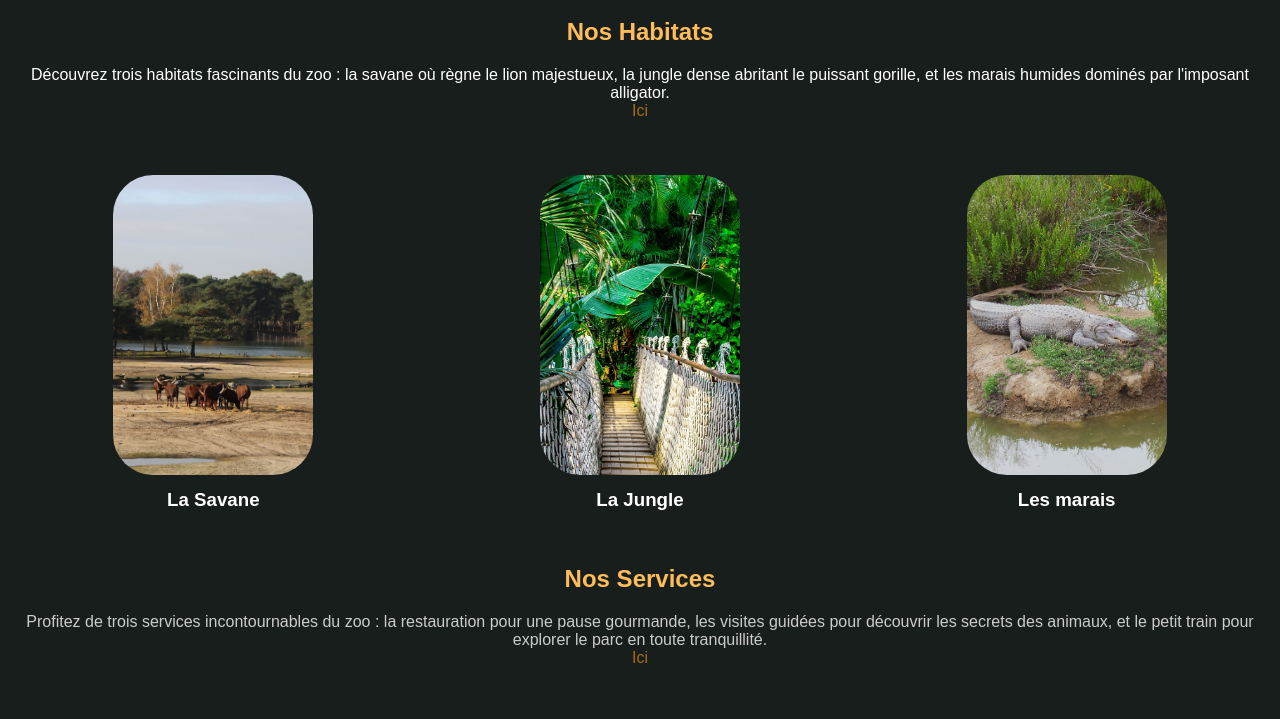
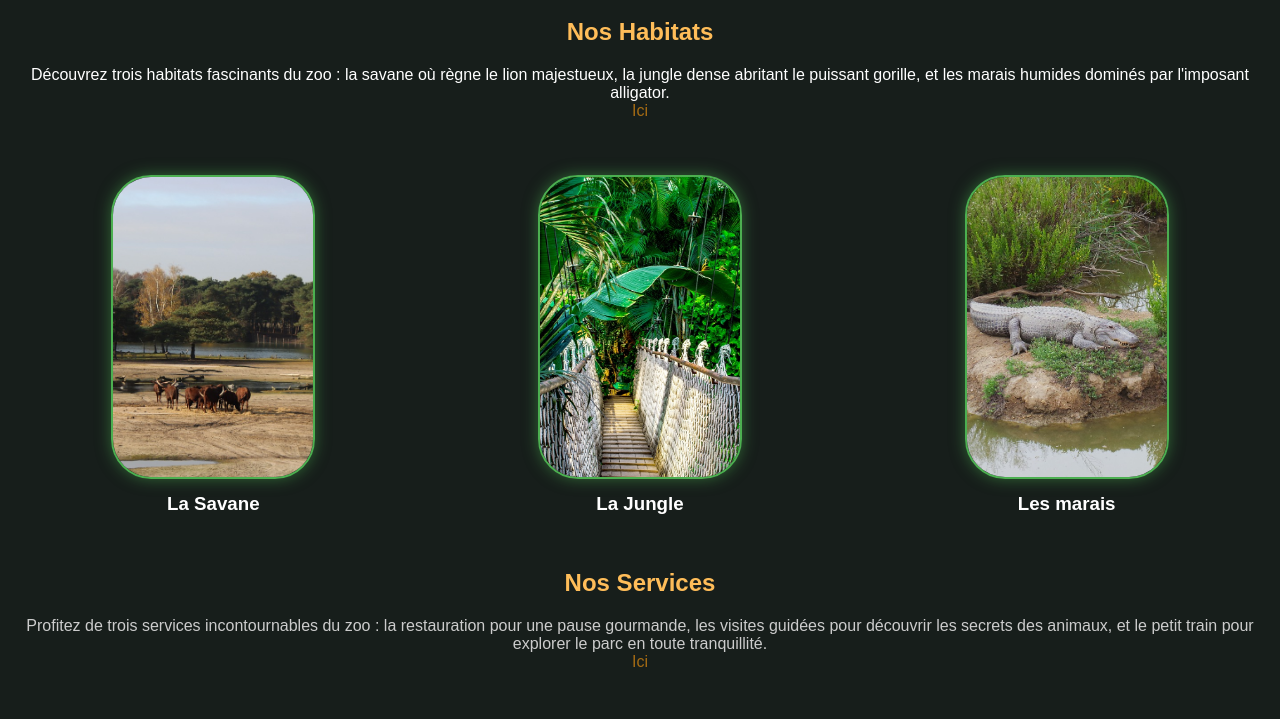
Before and after one commit to Bwrandadev/zoo-arcadia, a PHP site: page / in a window 1280 px wide. Shown: the part 586-1305 px from the top of the page. Run offline with PHP 8.4, Linux system fonts and the light colour scheme; data that the repository does not hold is empty; some libraries are stand-ins or nearby versions; some web fonts are replaced.

Commit message:
habitat img halo

```diff
--- a/style.css
+++ b/style.css
@@ -168,8 +168,11 @@ html {
 .habitat img {
   height: 300px;
   width: 200px;
+  border: 2px solid #4CAF50;
   border-radius: 40px;
+  box-shadow: 0 0 15px rgba(76, 175, 80, 0.5);
   object-fit: cover;
+
 }
 
 .habitat h3 {
```
